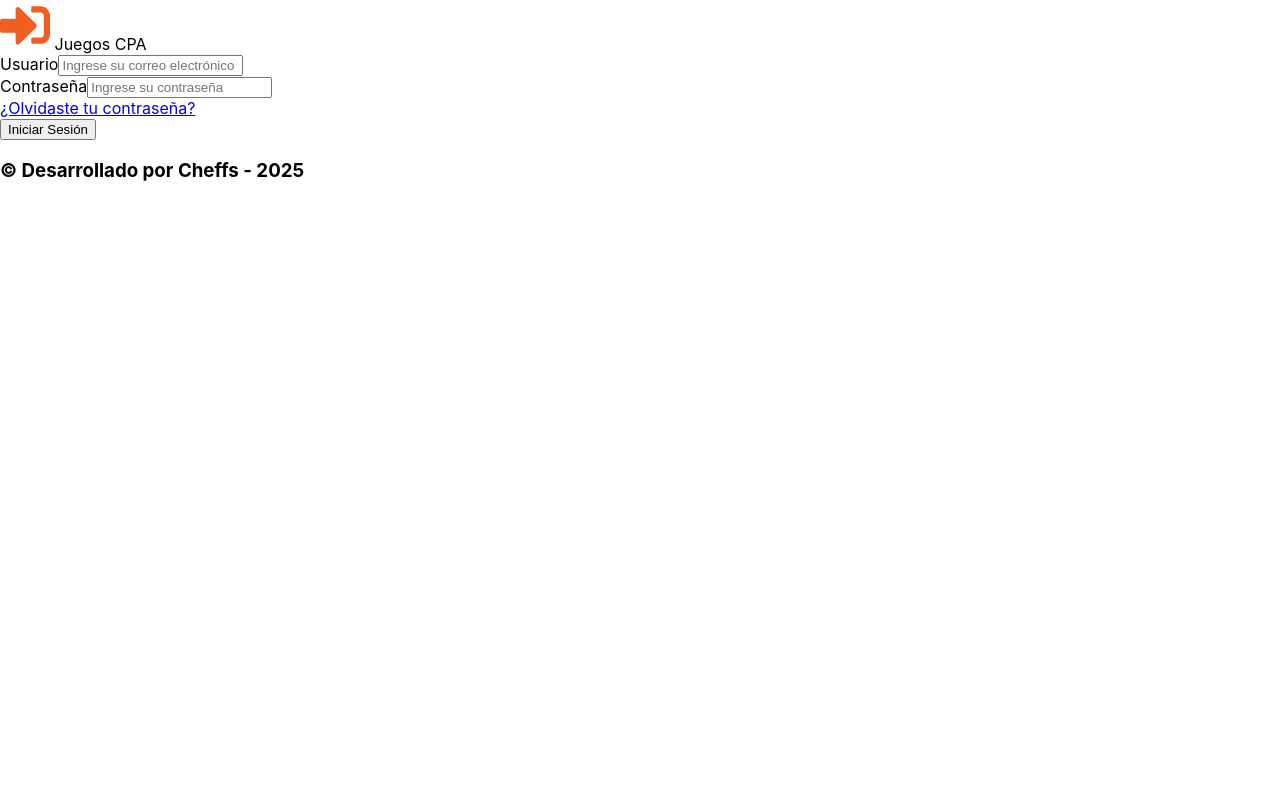
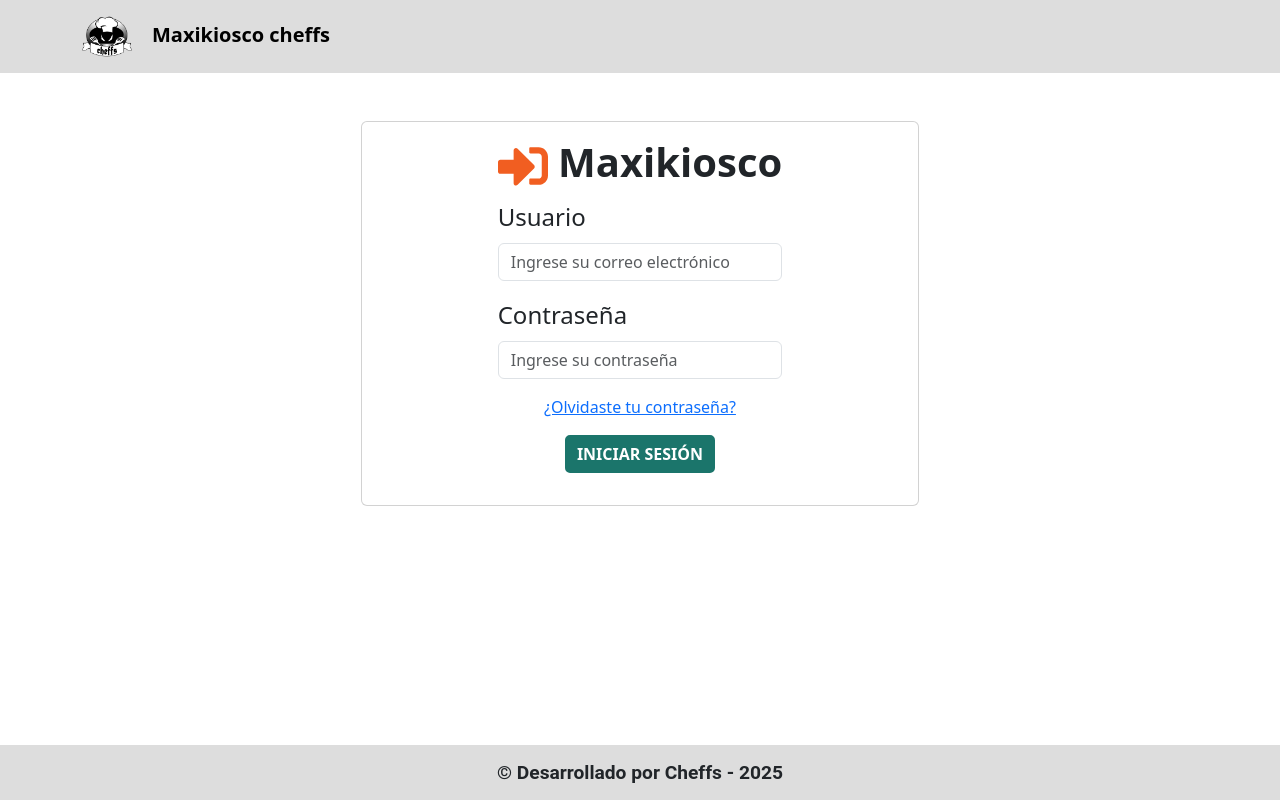
Before and after one commit to IsmaelFlores840/maxikiosco, a React (Create React App) app: page /login in a window 1280 px wide. Built offline with nearby package versions, Linux system fonts and the light colour scheme.

Commit message:
Add paquetes y fix estilos en css

```diff
--- a/package.json
+++ b/package.json
@@ -9,6 +9,7 @@
     "@testing-library/user-event": "^13.5.0",
     "antd": "^5.24.2",
     "axios": "^1.7.9",
+    "bootstrap": "^5.3.3",
     "crypto-js": "^4.2.0",
     "jwt-decode": "^4.0.0",
     "react": "^19.0.0",
--- a/public/index.html
+++ b/public/index.html
@@ -10,34 +10,11 @@
       content="Web site created using create-react-app"
     />
     <link rel="apple-touch-icon" href="%PUBLIC_URL%/logo192.png" />
-    <!--
-      manifest.json provides metadata used when your web app is installed on a
-      user's mobile device or desktop. See https://developers.google.com/web/fundamentals/web-app-manifest/
-    -->
     <link rel="manifest" href="%PUBLIC_URL%/manifest.json" />
-    <!--
-      Notice the use of %PUBLIC_URL% in the tags above.
-      It will be replaced with the URL of the `public` folder during the build.
-      Only files inside the `public` folder can be referenced from the HTML.
-
-      Unlike "/favicon.ico" or "favicon.ico", "%PUBLIC_URL%/favicon.ico" will
-      work correctly both with client-side routing and a non-root public URL.
-      Learn how to configure a non-root public URL by running `npm run build`.
-    -->
-    <title>React App</title>
+    <title>Maxikiosco</title>
   </head>
   <body>
     <noscript>You need to enable JavaScript to run this app.</noscript>
     <div id="root"></div>
-    <!--
-      This HTML file is a template.
-      If you open it directly in the browser, you will see an empty page.
-
-      You can add webfonts, meta tags, or analytics to this file.
-      The build step will place the bundled scripts into the <body> tag.
-
-      To begin the development, run `npm start` or `yarn start`.
-      To create a production bundle, use `npm run build` or `yarn build`.
-    -->
   </body>
 </html>
--- a/src/App.css
+++ b/src/App.css
@@ -7,11 +7,11 @@
   pointer-events: none;
 }
 
-@media (prefers-reduced-motion: no-preference) {
+/* @media (prefers-reduced-motion: no-preference) {
   .App-logo {
     animation: App-logo-spin infinite 20s linear;
   }
-}
+} */
 
 .App-header {
   background-color: #282c34;
@@ -28,11 +28,91 @@
   color: #61dafb;
 }
 
-@keyframes App-logo-spin {
+/* @keyframes App-logo-spin {
   from {
     transform: rotate(0deg);
   }
   to {
     transform: rotate(360deg);
   }
+} */
+
+body {
+  height: 100%;
+  width: 100%;
+  margin: 0;
+  padding: 0;
+  overflow-x: hidden;
 }
+
+#root {
+  /* background-image: url("/src/img/fondo-cpa.jpg"); */
+  display: flex;
+  flex-direction: column;
+  min-height: 100vh;
+  min-width: 100vw;
+}
+.mainSection {
+  /* para bajar footer */
+  flex-grow: 1;
+}
+
+.footer {
+  display: flex;
+  align-items: center;
+  justify-content: center;
+  background-color: #DDDDDD;
+}
+
+button.botonCPA {
+  background: rgb(27, 117, 107);
+  color: rgb(255, 255, 255);
+  border: 2px solid rgb(27, 117, 107);
+  border-radius: 5px;
+  padding: 5px 10px;
+  display: flex;
+  align-items: center;
+  text-transform: uppercase;
+}
+
+.botonCPA:disabled {
+  background: #58595B;
+  color: rgb(255, 255, 255);
+  border: 2px solid #58595B;
+  border-radius: 5px;
+  padding: 5px 10px;
+  display: flex;
+  align-items: center;
+  text-transform: uppercase;
+}
+
+button.botonCPA:hover {
+  border: 2px solid #F15E21;
+  background: #F15E21;
+}
+
+.form-container {
+  display: flex;
+  flex-direction: row;
+  justify-content: flex-end;
+}
+.login {
+  display: flex;
+  flex-direction: row;
+  justify-content: center;
+  align-items: center;
+}
+
+.letra-footer {
+  font-family: 'Roboto', sans-serif;
+  font-weight: bold;
+  font-size: larger;
+  margin-bottom: 0;
+}
+
+Works for Chrome, Safari, Edge, Opera
+input::-webkit-outer-spin-button,
+input::-webkit-inner-spin-button {
+  -webkit-appearance: none;
+  margin: 0;
+}
--- a/src/components/common/BtnVolver.jsx
+++ b/src/components/common/BtnVolver.jsx
@@ -1,21 +1,23 @@
 import React from "react";
 import { useNavigate } from "react-router-dom";
-import {FaStepBackward }from "react-icons/fa";
+import { FaStepBackward } from "react-icons/fa";
+import { Button } from "react-bootstrap";
+
 const BtnVolver = (props) => {
   const navigate = useNavigate();
 
   const handleGoBack = () => {
-    navigate(props.route? props.route :-1);
+    navigate(props.route ? props.route : -1);
   };
 
   return (
-        <button
+    <Button
       className="justify-content-center btn botonCPA me-3 d-flex align-items-center"
       onClick={handleGoBack}
       style={props.style}
     >
-        <FaStepBackward/> Volver
-      </button>
+      <FaStepBackward /> Volver
+    </Button>
   );
 };
 
--- a/src/components/common/Error.jsx
+++ b/src/components/common/Error.jsx
@@ -1,4 +1,5 @@
 import React from "react";
+import "../../App.css";
 import { Container, Row } from "react-bootstrap";
 import BtnVolver from "../common/BtnVolver";
 
--- a/src/components/common/Footer.jsx
+++ b/src/components/common/Footer.jsx
@@ -3,7 +3,7 @@ import React from "react";
 const Footer = () => {
   return (
     <footer className="footer py-3">
-      <h3 className="letraCaja">&copy; Desarrollado por Cheffs - 2025 </h3>
+      <h3 className="letra-footer">&copy; Desarrollado por Cheffs - 2025 </h3>
     </footer>
   );
 };
--- a/src/components/common/Menu.jsx
+++ b/src/components/common/Menu.jsx
@@ -1,15 +1,19 @@
 import React from "react";
 import { Link, useNavigate } from "react-router-dom";
 import {
+  Form,
   Navbar,
   Container,
   Nav,
   NavDropdown,
   InputGroup,
+  Modal,
+  Button,
 } from "react-bootstrap";
+// import {  Form, Button, Card, Row, Col } from "react-bootstrap";
 import AuthHelper from "../../helpers/authenticationHelper";
 import { useState } from "react";
-import { Modal, Form, Button } from "react-bootstrap";
+// import { Modal, Form, Button, Label } from "react-bootstrap";
 // import axios from "axios";
 import {
   // toast,
@@ -45,10 +49,18 @@ const Menu = (props) => {
     >
       <Container>
         <Navbar.Brand as={Link} to="/">
-          {/* <img
-            src={require("../../img/logo-cpa.png")}
-            alt="Logo Caja Popular de Ahorros"
-          ></img> */}
+          <img
+            src={require("../../img/cheffs-logo.png")}
+            alt="Logo Cheffs"
+            style={{ width: "50px" }}
+          ></img>
+          <Form.Label
+            className=" h5 fw-bold  justify-content-space-around"
+            style={{ paddingLeft: "20px" }}
+          >
+            {" "}
+            Maxikiosco cheffs
+          </Form.Label>
         </Navbar.Brand>
         {user ? (
           <Nav className="col-sm-12 col-lg-2">
@@ -56,7 +68,7 @@ const Menu = (props) => {
               title={AuthHelper.getUser()}
               id="basic-nav-dropdown"
               align="end"
-              className="fs-6 fw-bold letraCaja"
+              className="fs-6 fw-bold "
               style={{ width: "200px", whiteSpace: "nowrap" }}
             >
               {cambioClave ? (
--- a/src/components/views/Login.jsx
+++ b/src/components/views/Login.jsx
@@ -4,6 +4,7 @@ import { FaSignInAlt } from "react-icons/fa";
 import { useNavigate } from "react-router";
 import { Link } from "react-router-dom";
 import { useForm } from "react-hook-form";
+import "../../App.css";
 // import LoginApi from "./api/LoginApi";
 // import cliente from "../../../img/logo-quiniela.png";
 import React, { useEffect } from "react";
@@ -15,9 +16,10 @@ import {
   // toast,
   Toaster,
 } from "react-hot-toast";
+import BtnVolver from "../common/BtnVolver";
 // import CambiarClave from "./CambiarClave";
 
-const LoginForm = (props) => {
+const Login = (props) => {
   const navigate = useNavigate();
 
   const {
@@ -47,33 +49,34 @@ const LoginForm = (props) => {
   //     .catch((error) => {
   //       Notificaciones.notificacion("No se pudo establecer la conexión");
   //     });
-  // }
+  // }className="login"
 
   return (
     <Container className="mainSection my-5">
       <Toaster />
       <section>
         <Row className="d-flex justify-content-center g-0">
-          <Col md="8">
+          <Col md="6">
             <Card className="d-flex justify-content-center">
               <Row className="d-flex justify-content-center">
-                <Col
+                {/* <Col
                   md="5"
                   className="d-flex justify-content-center align-items-center"
                 >
                   {/* <Card.Img
                     style={{ width: "80%", height: "auto" }}
                     src={cliente}
-                  /> */}
+                  />
                 </Col>
+                */}
                 <Col
-                  md="5"
+                  // md="5"
                   className="d-flex justify-content-center align-items-center m-3"
                 >
                   <div>
                     <span className="h1 fw-bold">
                       <FaSignInAlt size={50} style={{ color: "#F15E21" }} />{" "}
-                      Juegos CPA
+                      Maxikiosco
                     </span>
                     <Form
                       className="my-2"
@@ -152,4 +155,4 @@ const LoginForm = (props) => {
   );
 };
 
-export default LoginForm;
+export default Login;
--- a/src/index.css
+++ b/src/index.css
@@ -1,4 +1,4 @@
-body {
+/* body {
   margin: 0;
   font-family: -apple-system, BlinkMacSystemFont, 'Segoe UI', 'Roboto', 'Oxygen',
     'Ubuntu', 'Cantarell', 'Fira Sans', 'Droid Sans', 'Helvetica Neue',
@@ -10,4 +10,4 @@ body {
 code {
   font-family: source-code-pro, Menlo, Monaco, Consolas, 'Courier New',
     monospace;
-}
+} */
--- a/src/index.js
+++ b/src/index.js
@@ -1,6 +1,7 @@
 import React from "react";
 import ReactDOM from "react-dom/client";
 import "./index.css";
+import "./App.css";
 import App from "./App";
 import reportWebVitals from "./reportWebVitals";
 import { API_ROUTES, BASE_URL } from "./apiRoutes";
```
Also changed, not shown: src/App.js (+12 -81 lines), src/img/cheffs-logo.png (added), 1 other file (tests, documents, lock files or other folders). Lines whose indentation alone changed are shown as unchanged.
